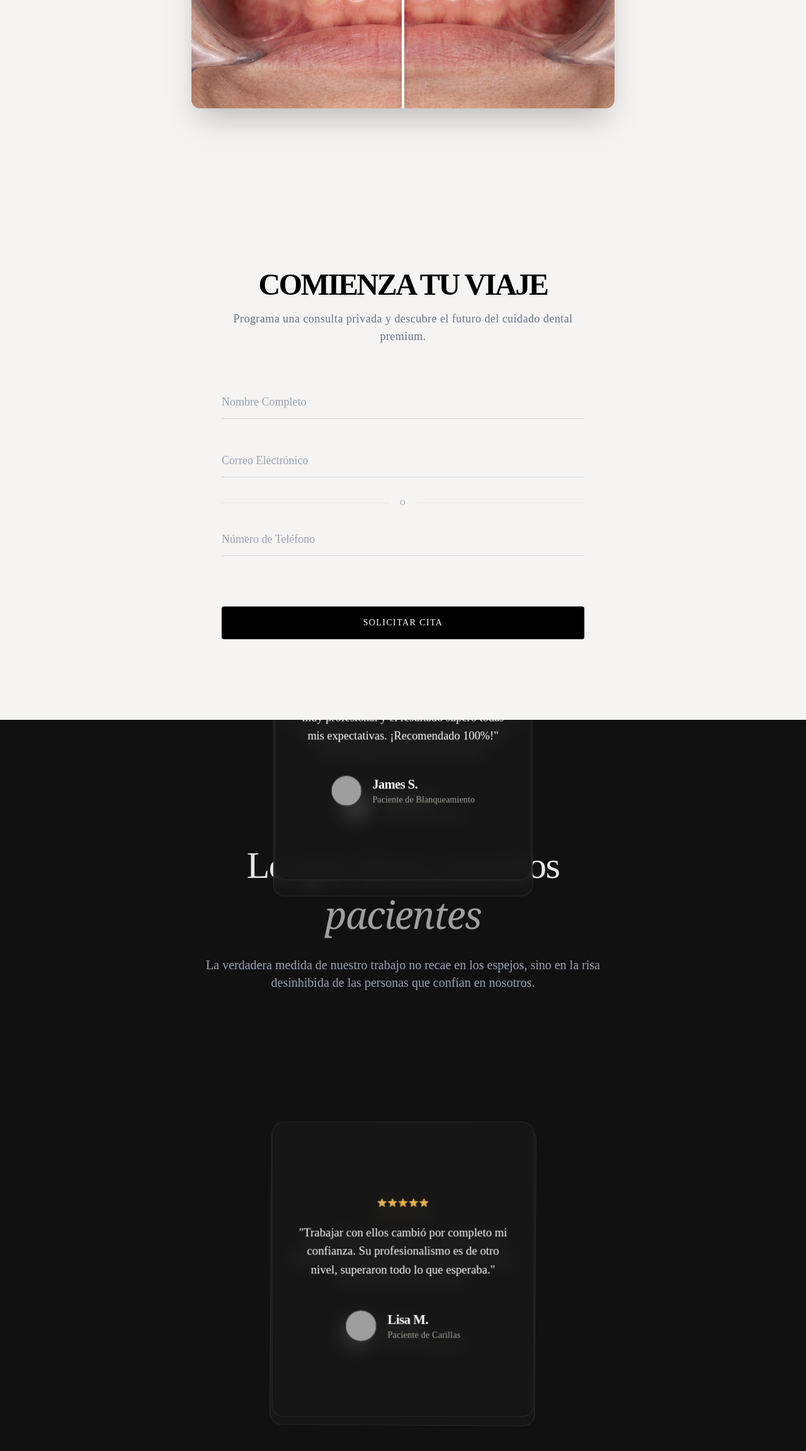
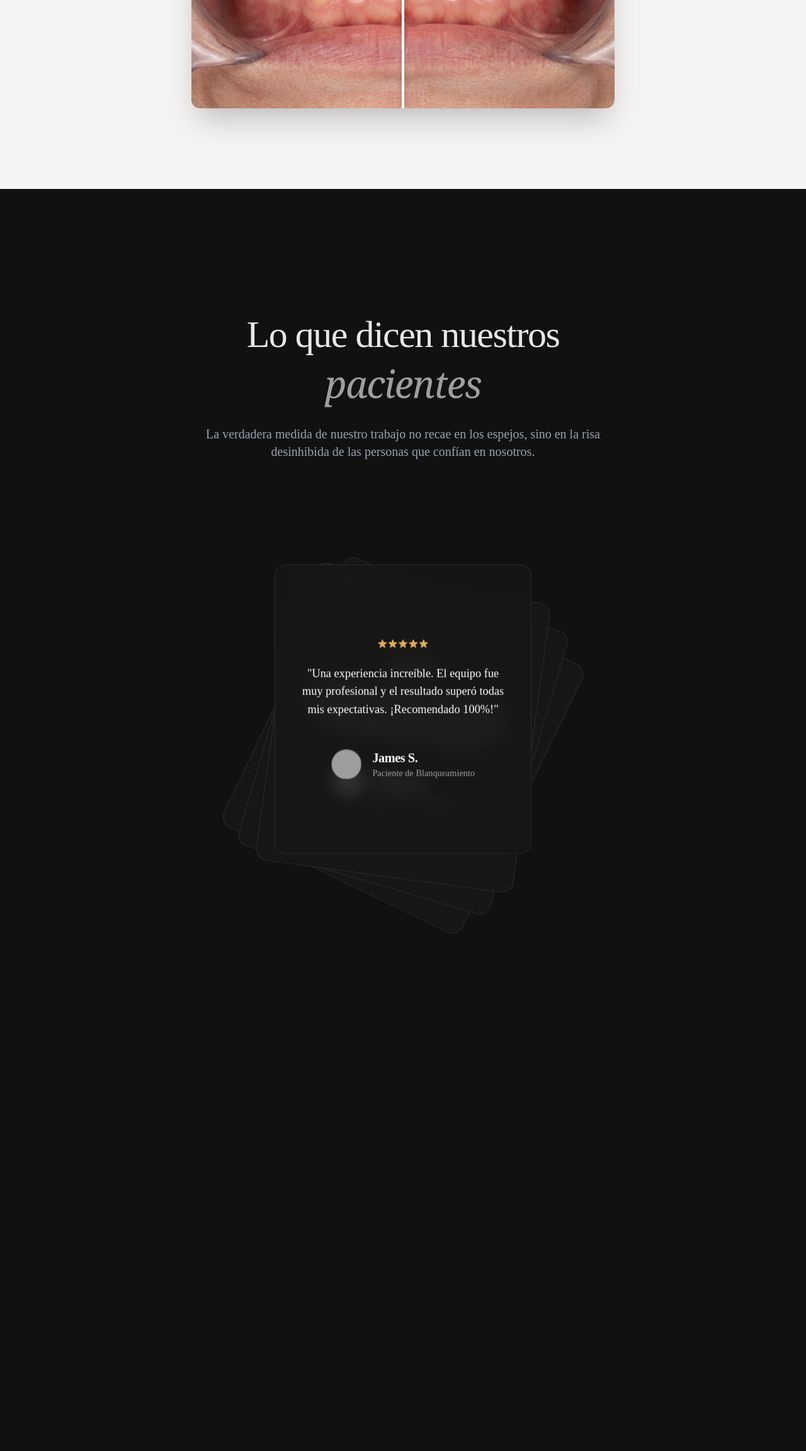
Before and after one commit to dfloresdaniel77-gif/dental-valez-demo, a Next.js app: page / in a window 1280 px wide. Shown: the part 4719-7023 px from the top of the page at 63% size. Built offline with nearby package versions, Linux system fonts and the light colour scheme; grey boxes are pictures that could not be loaded.

Commit message:
chore: swap testimonials and contact section order

```diff
--- a/src/app/page.tsx
+++ b/src/app/page.tsx
@@ -33,14 +33,14 @@ export default function Home() {
       {/* Transformations Slider Section */}
       <DemoFour />
 
+      {/* Testimonials Section */}
+      <div id="historias">
+        <Testimonials />
+      </div>
+
       {/* Booking Section (Custom Form) */}
       <div id="contacto">
         <DemoFive />
-      </div>
-
-      {/* Testimonials Section */}
-      <div id="historias">
-        <Testimonials />
       </div>
 
       {/* Luxury Footer */}
```
